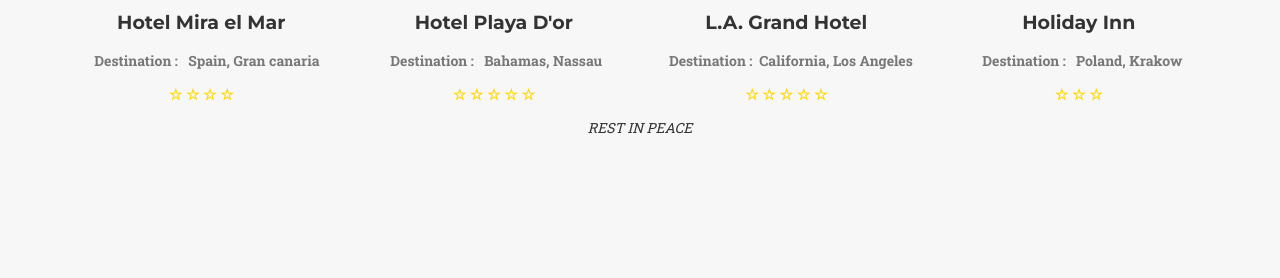
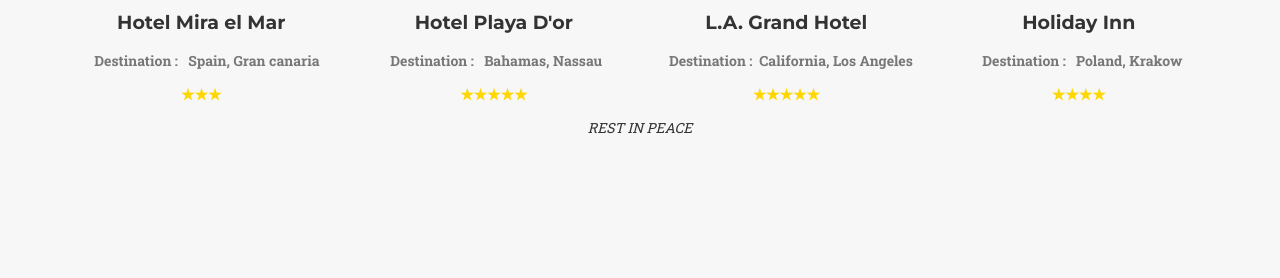
Before and after one commit to VincentGautier/Hotel-web-site, a Jekyll site: the page built from index.html, in a window 1280 px wide and 900 px high, scrolled down 1210 px. Shown: the part 176-454 px from the top of the window. Built offline with Jekyll 4.4.1, drawn with Linux system fonts in a browser that asks for light colours; some web fonts are replaced.

Commit message:
Look at the stars

```diff
--- a/_includes/find_hotel.html
+++ b/_includes/find_hotel.html
@@ -4,10 +4,9 @@
         <div class="row">
             <div class="col-lg-12 text-center">
                 <h2 class="section-heading">Find an hotel</h2>
-                  <h3 class="section-subheading text-muted">Welcome to our page !  We will do everything we can to please you and make
-                   your trip amazing.</br></br>
-                   We offer our services in four hotels around the world.
-                  For more information, refer to the section <strong> Equipments and services </strong></h3>
+                <h3 class="section-subheading text-muted">Welcome to our page ! We will do everything we can to please you and make your trip amazing.</br>
+                    </br>
+                    We offer our services in four hotels around the world. For more information, refer to the section <strong> Equipments and services </strong></h3>
             </div>
         </div>
 
@@ -15,26 +14,21 @@
             <div class="col-lg-12 text-center">
 
                 <p>
-              Are you a passionate traveler who is tired of the jet lag? Are you a business traveler who is always afraid of not being in shape for next important meeting
-	because of the jet lag? Are you searching for an amazing room that can give you the possibility of getting out the best from your holiday abroad?
-	You are in the right place! We have what you need! Our goal is to take care of the travelers like <strong><i>YOU</i></strong>.<br/>
+                    Are you a passionate traveler who is tired of the jet lag? Are you a business traveler who is always afraid of not being in shape for next important meeting because of the jet lag? Are you searching for an amazing room that can give you the possibility
+                    of getting out the best from your holiday abroad? You are in the right place! We have what you need! Our goal is to take care of the travelers like <strong><i>YOU</i></strong>.<br/>
 
                 </p>
             </div>
         </div>
         <div class="row text-center">
             <div class="col-md-3">
-          <img src="img/header_bg.jpg" width="280" height="200"alt="" />
+                <img src="img/header_bg.jpg" width="280" height="200" alt="" />
                 <h4 class="service-heading">Hotel Mira el Mar</h4>
-        <p class="dest-hotel" align="justify" >
+                <p class="dest-hotel" align="justify">
                     &nbsp;&nbsp;&nbsp;&nbsp;&nbsp;&nbsp;&nbsp;<strong>Destination :  &nbsp; Spain, Gran canaria</strong></p>
                 <p>
                     <div class="rating">
-				<span><strong>&#9734</strong></span>
-  	 			<span><strong>☆</strong></span>
-   				<span><strong>☆</strong></span>
-   				<span><strong>☆</strong></span>
-
+                        <font color="gold"><strong>★★★</strong></font>
                     </div>
 
                 </p>
@@ -48,12 +42,7 @@
                 <p>
 
                     <div class="rating">
-	<span><strong>&#9734</strong></span>
-  	 <span><strong>☆</strong></span>
-   	<span><strong>☆</strong></span>
-   	<span><strong>☆</strong></span>
-   	<span><strong>☆</strong></span>
-
+                        <font color="gold"><strong>★★★★★</strong></font>
                     </div>
                 </p>
 
@@ -69,11 +58,7 @@
                 <p>
 
                     <div class="rating">
-	<span><strong>&#9734</strong></span>
-  	 <span><strong>☆</strong></span>
-   	<span><strong>☆</strong></span>
-   	<span><strong>☆</strong></span>
-   	<span><strong>☆</strong></span>
+                        <font color="gold"><strong>★★★★★</strong></font>
 
                     </div>
                 </p>
@@ -90,9 +75,7 @@
 
 
                     <div class="rating">
-	<span><strong>&#9734</strong></span>
-  	 <span><strong>☆</strong></span>
-   	<span><strong>☆</strong></span>
+                        <font color="gold"><strong>★★★★</strong></font>
                     </div>
                 </p>
 
```
Lines whose indentation alone changed are shown as unchanged.
